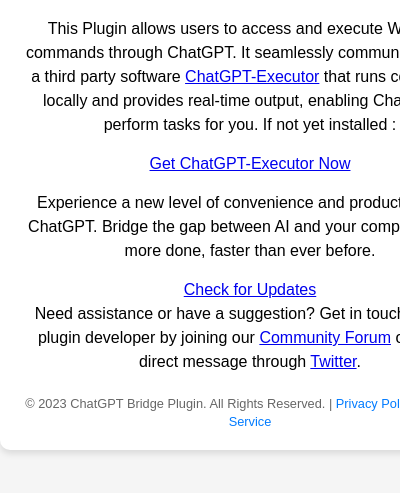
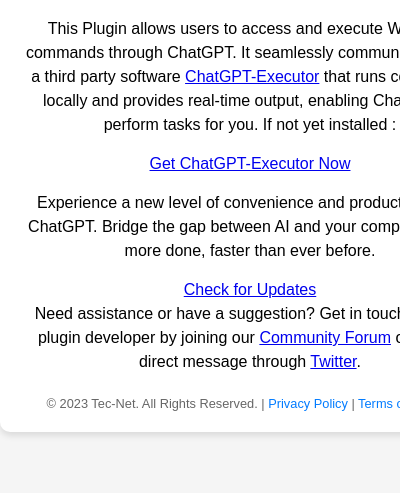
Before and after one commit to improveTheWorld/ChatGPT-Bridge, a browser extension: page popup.html in a window 400 px wide. Shown: the part 145-638 px from the top of the page. Drawn offline with Linux system fonts and the light colour scheme.

Commit message:
cosmetics

```diff
--- a/background.js
+++ b/background.js
@@ -2,12 +2,12 @@
 // # Software: ChatGPT-Bridge
 // # Purpose: Provide third-party software with the capability to utilize ChatGPT.
 // #
-// # Copyright 2023 Tec-Net
+// # Copyright © 2023 Tec-Net
 // #
 // # Dual License Notice
 // #
 // # For Free Software Projects:
-// # This software is licensed under the Apache License, Version 2.0 (the "License");
+// # This software is licensed under the Apache License, Version 2.0;
 // # you may not use this file except in compliance with the License.
 // # You may obtain a copy of the License at
 // #
--- a/injected-popup.js
+++ b/injected-popup.js
@@ -2,12 +2,12 @@
 // # Software: ChatGPT-Bridge
 // # Purpose: Provide third-party software with the capability to utilize ChatGPT.
 // #
-// # Copyright 2023 Tec-Net
+// # Copyright © 2023 Tec-Net
 // #
 // # Dual License Notice
 // #
 // # For Free Software Projects:
-// # This software is licensed under the Apache License, Version 2.0 (the "License");
+// # This software is licensed under the Apache License, Version 2.0;
 // # you may not use this file except in compliance with the License.
 // # You may obtain a copy of the License at
 // #
--- a/popup.html
+++ b/popup.html
@@ -104,7 +104,7 @@
             </p>
         </div>
         <div class="footer">
-            <span>&copy; 2023 ChatGPT Bridge Plugin. All Rights Reserved. | <a href="Privacy Policy.html">Privacy Policy</a> | <a href="Terms of Service.html">Terms of Service</a></span>
+            <span>&copy; 2023 Tec-Net. All Rights Reserved. | <a href="Privacy Policy.html">Privacy Policy</a> | <a href="Terms of Service.html">Terms of Service</a></span>
         </div>
     </div>
 </body>
```
